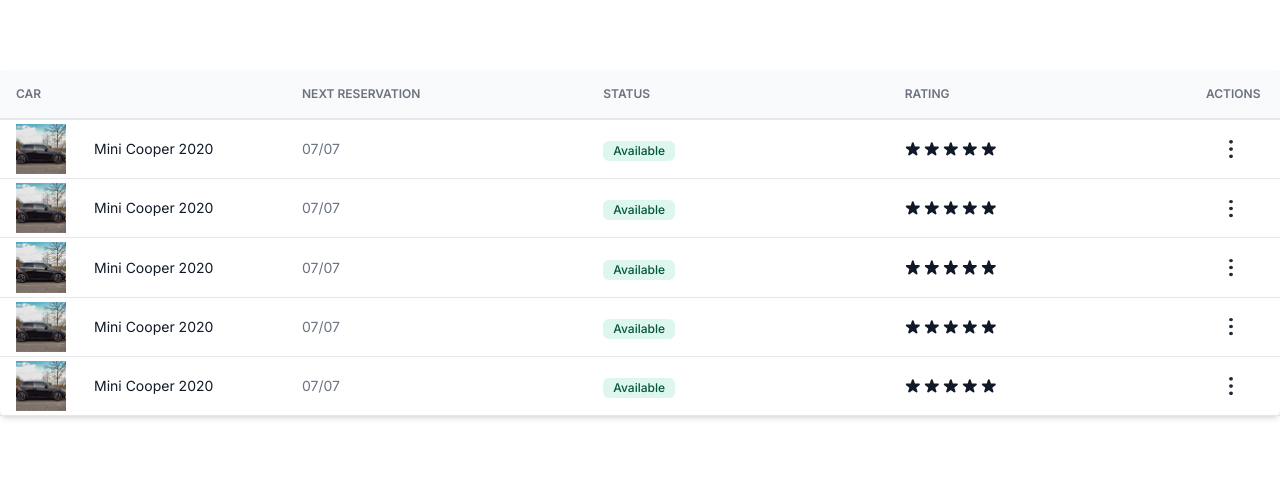
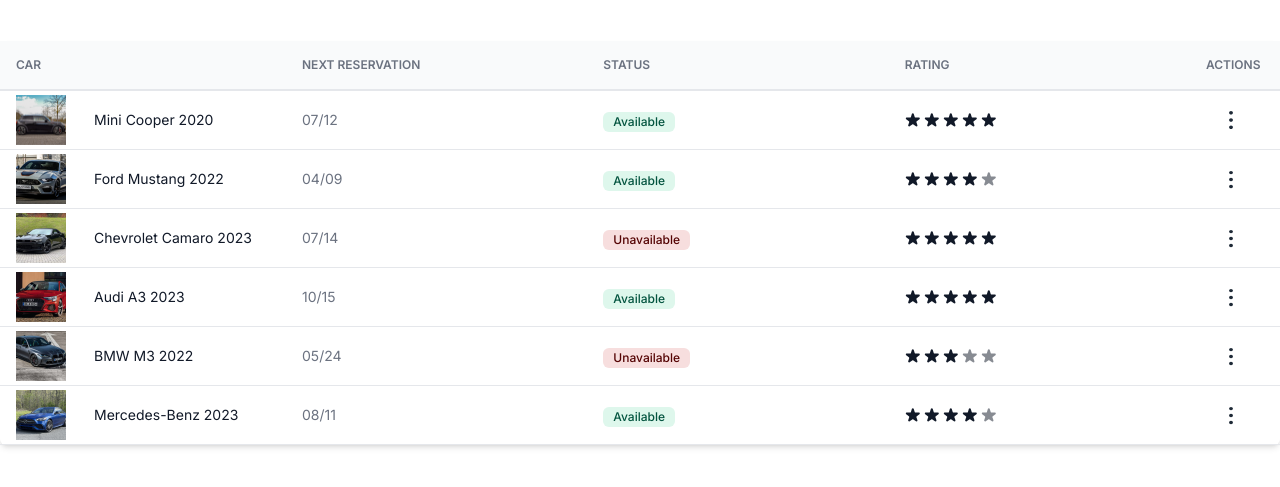
Before and after one commit to Leozhr/Dev-Front-Project, a Next.js app: page / in a window 1280 px wide. Shown: the part 157-644 px from the top of the page. Built offline with nearby package versions, Linux system fonts and the light colour scheme.

Commit message:
feat: import JSON for mapping new cars in ParentComponent

```diff
--- a/app/page.tsx
+++ b/app/page.tsx
@@ -1,20 +1,26 @@
 import { Table } from '@/components/Table'
+import booking from '../cars-booking.json'
+
+interface Car {
+  name: string
+  image: string
+  reservation: string
+  status: string
+  rating: number
+}
 
 export default function Home() {
-  const listNumber = [1, 2, 3, 4, 5]
+  const cars: Car[] = booking.car
 
   return (
     <div className="pt-[60px] md:flex md:h-screen md:w-full md:items-center md:justify-center md:pt-0">
       <Table.Root>
-        {listNumber.map((number) => (
-          <Table.Item key={number}>
-            <Table.Car text="Mini Cooper 2020" src="/car-mini-cooper.png" />
-            <Table.Reservation
-              startDate={new Date('2024-07-06')}
-              endDate={new Date('2024-07-12')}
-            />
-            <Table.Status status="available" />
-            <Table.Rating rating={5} />
+        {cars.map((car, index) => (
+          <Table.Item key={index}>
+            <Table.Car text={car.name} src={car.image} />
+            <Table.Reservation startDate={new Date(car.reservation)} />
+            <Table.Status status={car.status} />
+            <Table.Rating rating={car.rating} />
             <Table.Action />
           </Table.Item>
         ))}
```
